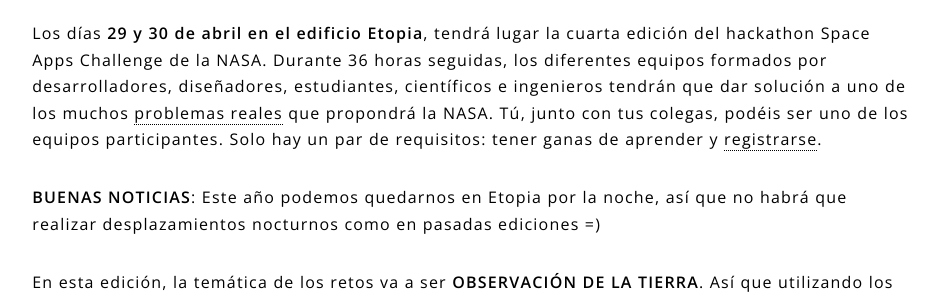
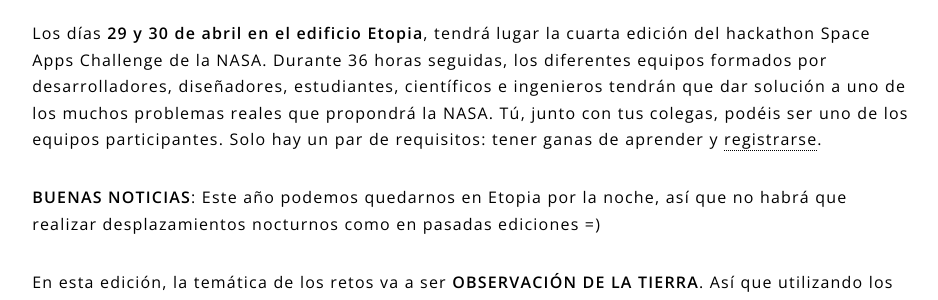
Before and after one commit to spaceappszgz/spaceappszgz.github.io, a Jekyll site: the page built from blog.html, in a window 1280 px wide and 900 px high. Shown: the part 534-834 px from the top of the window, without its empty margins (129-1067 px from the left). Built offline with Jekyll 4.4.1, drawn with Linux system fonts in a browser that asks for light colours; some web fonts are replaced.

Commit message:
link fixed

```diff
--- a/_posts/2017-04-15-vuelve-space-apps-zaragoza-2017.html
+++ b/_posts/2017-04-15-vuelve-space-apps-zaragoza-2017.html
@@ -18,7 +18,7 @@ author:
   first_name: ''
   last_name: ''
 ---
-<p><span style="font-weight:400;">Los días <b>29 y 30 de abril en el edificio Etopia</b>, tendrá lugar la cuarta edición del hackathon Space Apps Challenge de la NASA. Durante 36 horas seguidas, los diferentes equipos formados por desarrolladores, diseñadores, estudiantes, científicos e ingenieros tendrán que dar solución a uno de los muchos <a href="https://2016.spaceappschallenge.org/challenges">problemas reales</a> que propondrá la NASA. Tú, junto con tus colegas, podéis ser uno de los equipos participantes. Solo hay un par de requisitos: tener ganas de aprender y <a href="https://2017.spaceappschallenge.org/locations/zaragoza/">registrarse</a>.
+<p><span style="font-weight:400;">Los días <b>29 y 30 de abril en el edificio Etopia</b>, tendrá lugar la cuarta edición del hackathon Space Apps Challenge de la NASA. Durante 36 horas seguidas, los diferentes equipos formados por desarrolladores, diseñadores, estudiantes, científicos e ingenieros tendrán que dar solución a uno de los muchos problemas reales que propondrá la NASA. Tú, junto con tus colegas, podéis ser uno de los equipos participantes. Solo hay un par de requisitos: tener ganas de aprender y <a href="https://2017.spaceappschallenge.org/locations/zaragoza/">registrarse</a>.
 </p>
 <p><b>BUENAS NOTICIAS</b>: Este año podemos quedarnos en Etopia por la noche, así que no habrá que realizar desplazamientos nocturnos como en pasadas ediciones =)
 </p>
```
